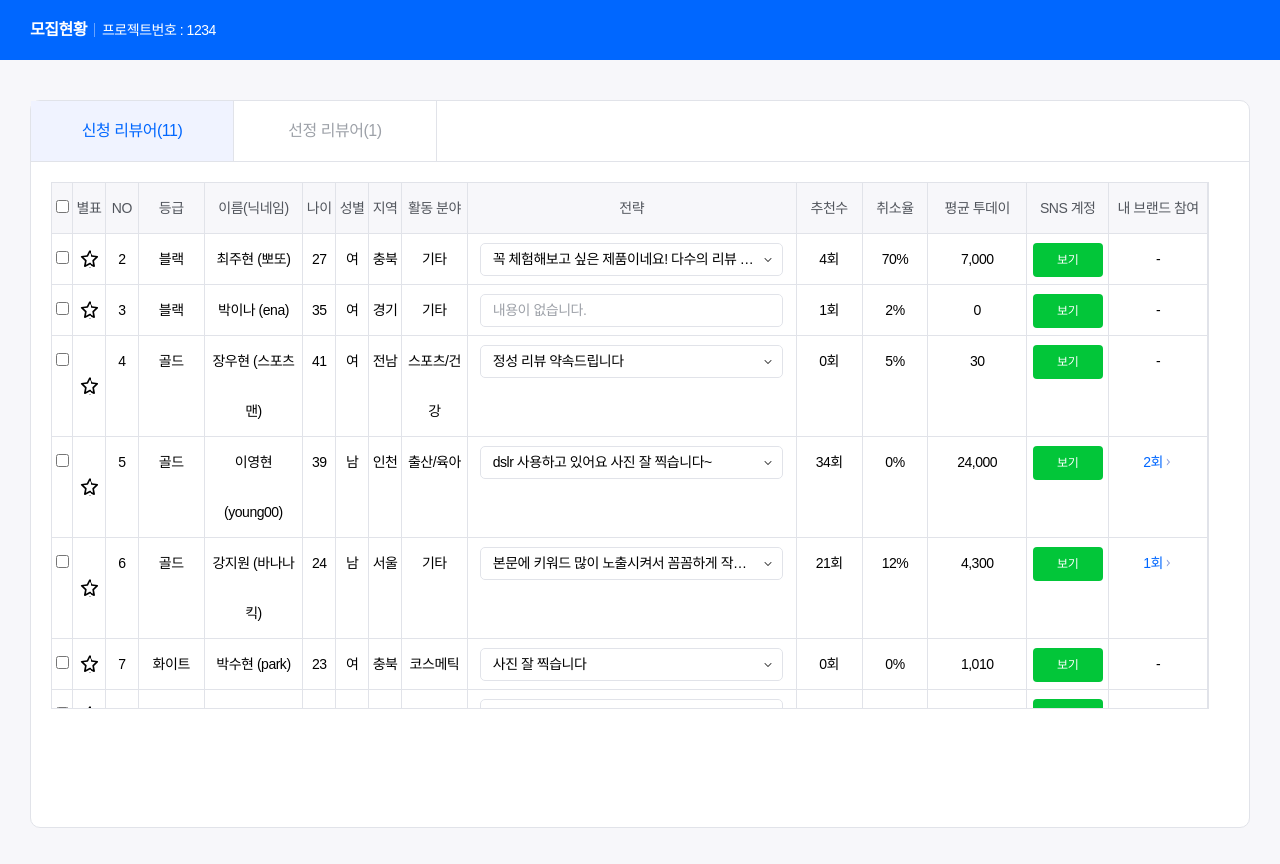
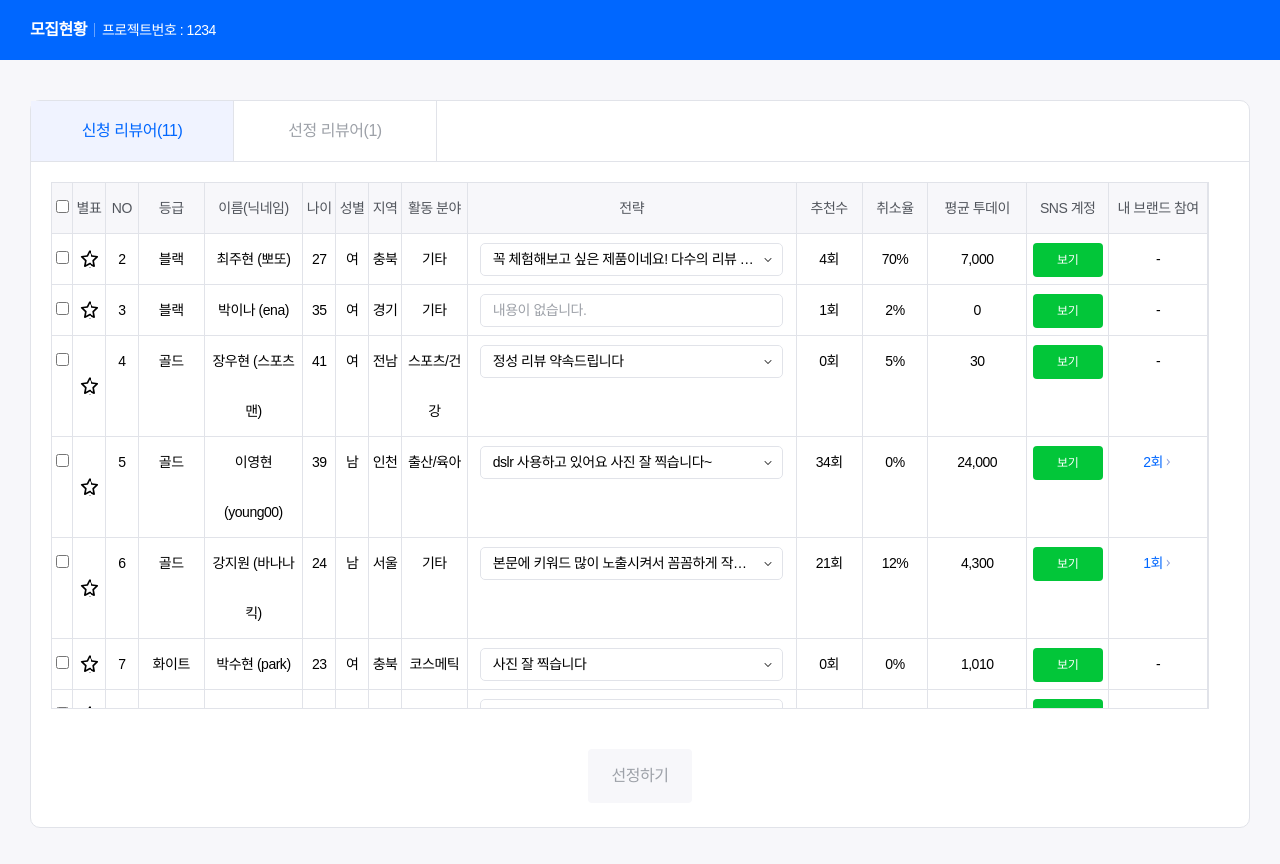
Before and after one commit to dev-cmkim/im-celebrity, a React (Create React App) app: page /project in a window 1280 px wide. Shown: the top 864 px of the page. Built offline with nearby package versions, Linux system fonts and the light colour scheme; data requests are answered from the project's data file.

Commit message:
체크박스 선택시 선정하기 버튼 활성화, userId 값 넘김 todo : 리뷰어 선정 신청 및 취소 api 연동

```diff
--- a/src/assets/style.scss
+++ b/src/assets/style.scss
@@ -11,7 +11,7 @@ body {
   padding: 0;
   position: relative;
   background: $bg-color;
-  overflow: hidden;
+  // overflow: hidden;
 }
 button {
   outline: none;
@@ -74,7 +74,6 @@ h2 {
     .active {
       background-color: #f0f3ff;
       color: $point-color;
-    }
     }
   }
   //리뷰어 리스트
@@ -181,6 +180,23 @@ h2 {
             }
           }
         }
+      }
+    }
+  }
+  .btn_select_user {
+    padding: 13px 22px;
+    min-width: 104px;
+    font-size: 16px;
+    font-weight: 500;
+    border-radius: 4px;
+    background-color: $bg-color;
+    color: #9DA1A8;
+    &.btnActive {
+      background-color: #0067ff;
+      color: #ffffff;
+    }
+    &.btnDisabled {
+      pointer-events: none;
     }
   }
 }
--- a/src/component/Modal.jsx
+++ b/src/component/Modal.jsx
@@ -98,6 +98,7 @@ const Modal = (props) => {
               </button>
             </div>
           </div>
+
         </div>
       ) : null}
     </div>
--- a/src/component/UserList.jsx
+++ b/src/component/UserList.jsx
@@ -1,5 +1,6 @@
 import axios from "axios";
 import React, { useEffect, useState } from "react";
+import { strings } from "../configs";
 import { Modal } from "./Modal";
 
 const UserList = () => {
@@ -18,9 +19,13 @@ const UserList = () => {
   const [activedA, setActivedA] = useState(true);
   const [activedB, setActivedB] = useState(false);
 
+  const [bChecked, setChecked] = useState(false);
+  const [checkedItems, setCheckedItems] = useState(new Set());
+
+  const [btnActive, setBtnActive] = useState(false);
+
   useEffect(() => {
     async function getUsers() {
-      try {
       const response = await axios.get(
         "http://localhost:9000/projectRequests?isChosen=false"
       );
@@ -28,9 +33,6 @@ const UserList = () => {
       setUsers(response.data);
       //초깃값설정
       setUsersList(response.data);
-      } catch (error) {
-        alert(error);
-      }
     }
     getUsers();
 
@@ -43,6 +45,19 @@ const UserList = () => {
     }
     getSelectedUsers();
   }, []);
+  //리뷰어 선정
+  // useEffect(() => {
+  //   if (click) {
+  //     async function selecteUser(prop) {
+  //       const response = await axios.patch(
+  //         `http://localhost:9000/projectRequests/${prop}`,
+  //         { isChosen: "true" }
+  //       );
+  //       console.log("res >>>>>>>>>>:", response);
+  //     }
+  //     selecteUser();
+  //   }
+  // }, [userId]);
 
   // 메세지 dropdown
   const showMessage = (e) => {
@@ -78,6 +93,40 @@ const UserList = () => {
     e.preventDefault();
     window.open(prop);
   };
+  //체크박스 아이디값, 체크여부 판별후 버튼 활성화
+  const checkedItemHandler = (id, isChecked) => {
+    if (isChecked) {
+      checkedItems.add(id);
+      setCheckedItems(checkedItems);
+    } else if (!isChecked && checkedItems.has(id)) {
+      checkedItems.delete(id);
+      setCheckedItems(checkedItems);
+    }
+  };
+  const checkHandler = ({ target }) => {
+    setChecked(!bChecked);
+    checkedItemHandler(target.id, target.checked);
+    // input 1개이상 체크 되있을때 버튼활성화
+    if (checkedItems.size > 0) {
+      setBtnActive(true)
+    }else {
+      setBtnActive(false)
+    }
+    // console.log(target.id, target.checked);
+  };
+  const selectUser = ({ target }) => {
+    console.log(checkedItems);
+  };
+  // 버튼활성화
+  useEffect(() => {
+    console.log(checkedItems);
+    if (btnActive) {
+      console.log("active");
+    } else {
+      console.log("disabled");
+    }
+  }, [checkedItems]);
+
   // 모달 close
   const closeModal = () => {
     setModalOpen(false);
@@ -95,7 +144,7 @@ const UserList = () => {
           }}
           className={activedA ? "active" : ""}
         >
-          신청 리뷰어({userCnt})
+          {strings.user.applied}({userCnt})
         </div>
         <div
           onClick={() => {
@@ -106,7 +155,7 @@ const UserList = () => {
           }}
           className={activedB ? "active" : ""}
         >
-          선정 리뷰어({selectedUserCnt})
+          {strings.user.selected}({selectedUserCnt})
         </div>
       </div>
       <div className="user_list_box">
@@ -133,7 +182,14 @@ const UserList = () => {
           {(usersList || []).map((val) => (
             <li key={val.id}>
               <div>
-                <input type="checkBox"></input>
+                <input
+                  type="checkBox"
+                  id={val.id}
+                  // checked={bChecked}
+                  onChange={(e) => {
+                    checkHandler(e);
+                  }}
+                />
               </div>
               <div>
                 <div className="star_img" onClick={toggleStar}></div>
@@ -198,6 +254,16 @@ const UserList = () => {
           userNickName={userNickName}
         />
       </div>
+      <button
+        onClick={selectUser}
+        className={
+          btnActive
+            ? "btn_select_user btnActive"
+            : "btn_select_user btnDisabled"
+        }
+      >
+        {strings.button.select}
+      </button>
     </div>
   );
 };
```
Lines whose indentation alone changed are shown as unchanged.
